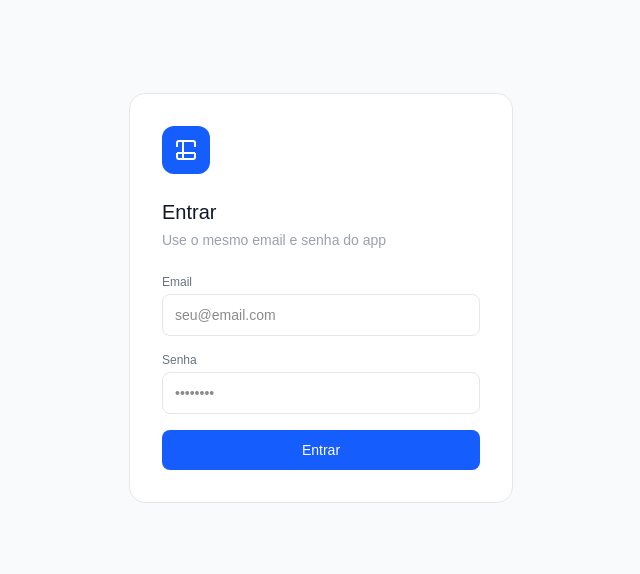
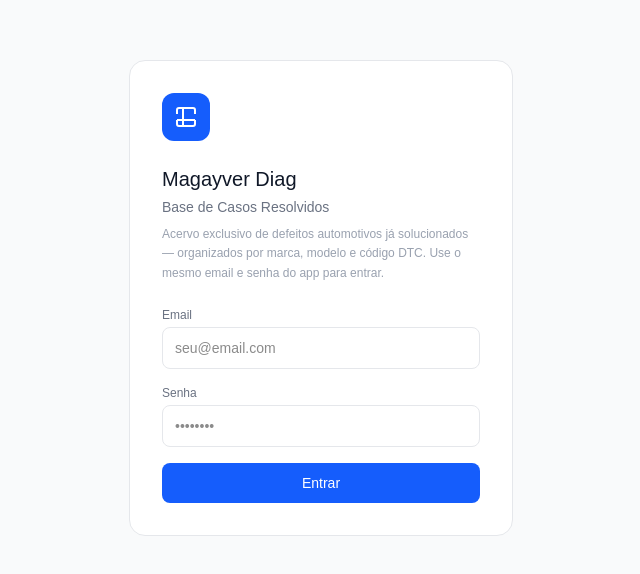
Before and after one commit to magayverinjecar/magayver-diag-site, a Next.js app: page /login in a window 1280 px wide. Shown: the part 102-676 px from the top of the page, without its empty margins (319-959 px from the left). Built offline with nearby package versions, Linux system fonts and the light colour scheme.

Commit message:
feat: adicionar descricao do site na tela de login

```diff
--- a/app/login/page.tsx
+++ b/app/login/page.tsx
@@ -46,8 +46,11 @@
           </svg>
         </div>
 
-        <h1 className="text-xl font-medium text-gray-900 mb-1">Entrar</h1>
-        <p className="text-sm text-gray-400 mb-6">Use o mesmo email e senha do app</p>
+        <h1 className="text-xl font-medium text-gray-900 mb-1">Magayver Diag</h1>
+        <p className="text-sm text-gray-500 mb-2">Base de Casos Resolvidos</p>
+        <p className="text-xs text-gray-400 leading-relaxed mb-6">
+          Acervo exclusivo de defeitos automotivos já solucionados — organizados por marca, modelo e código DTC. Use o mesmo email e senha do app para entrar.
+        </p>
 
         <form onSubmit={handleLogin} className="flex flex-col gap-4">
           <div>
```
